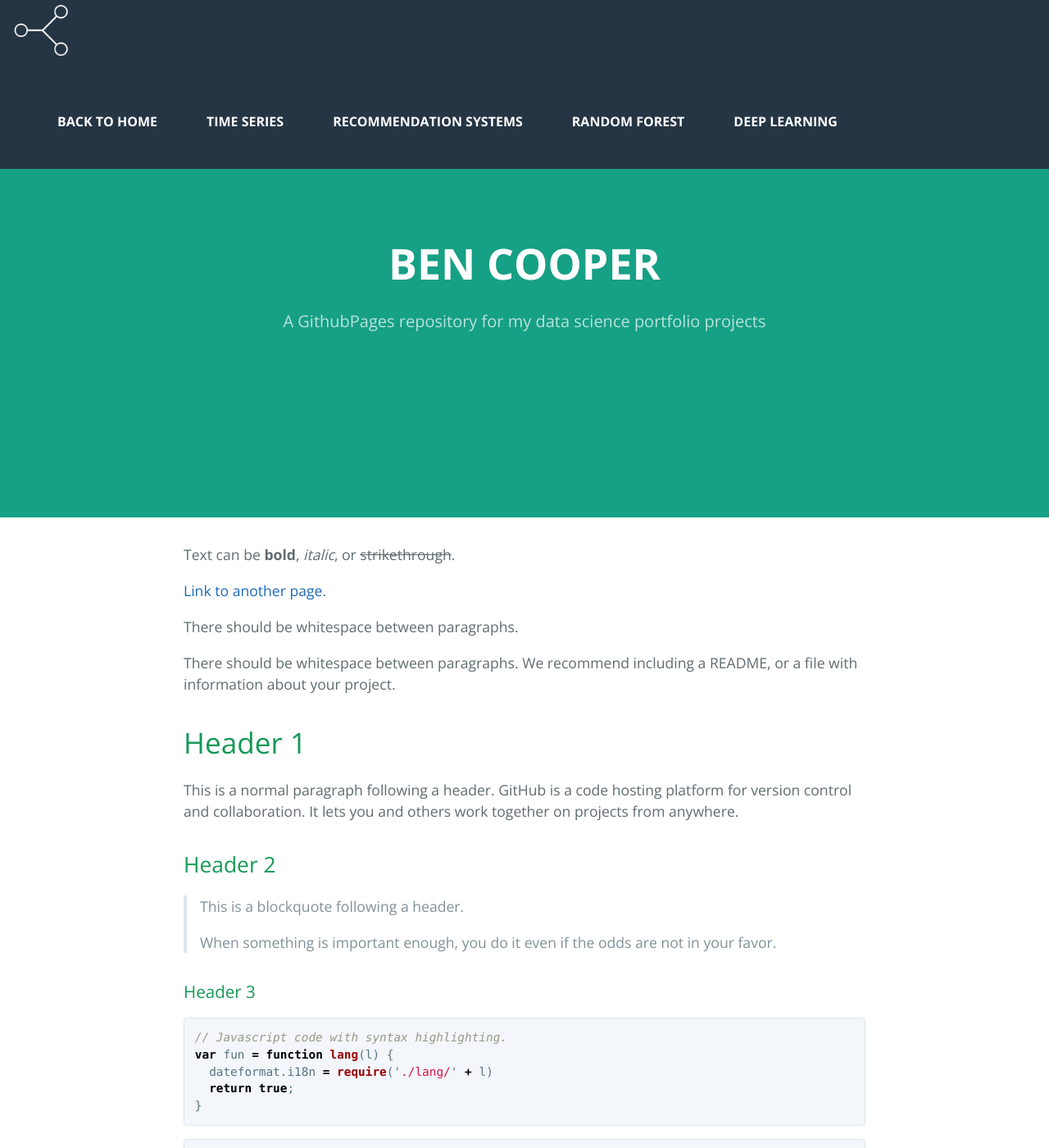
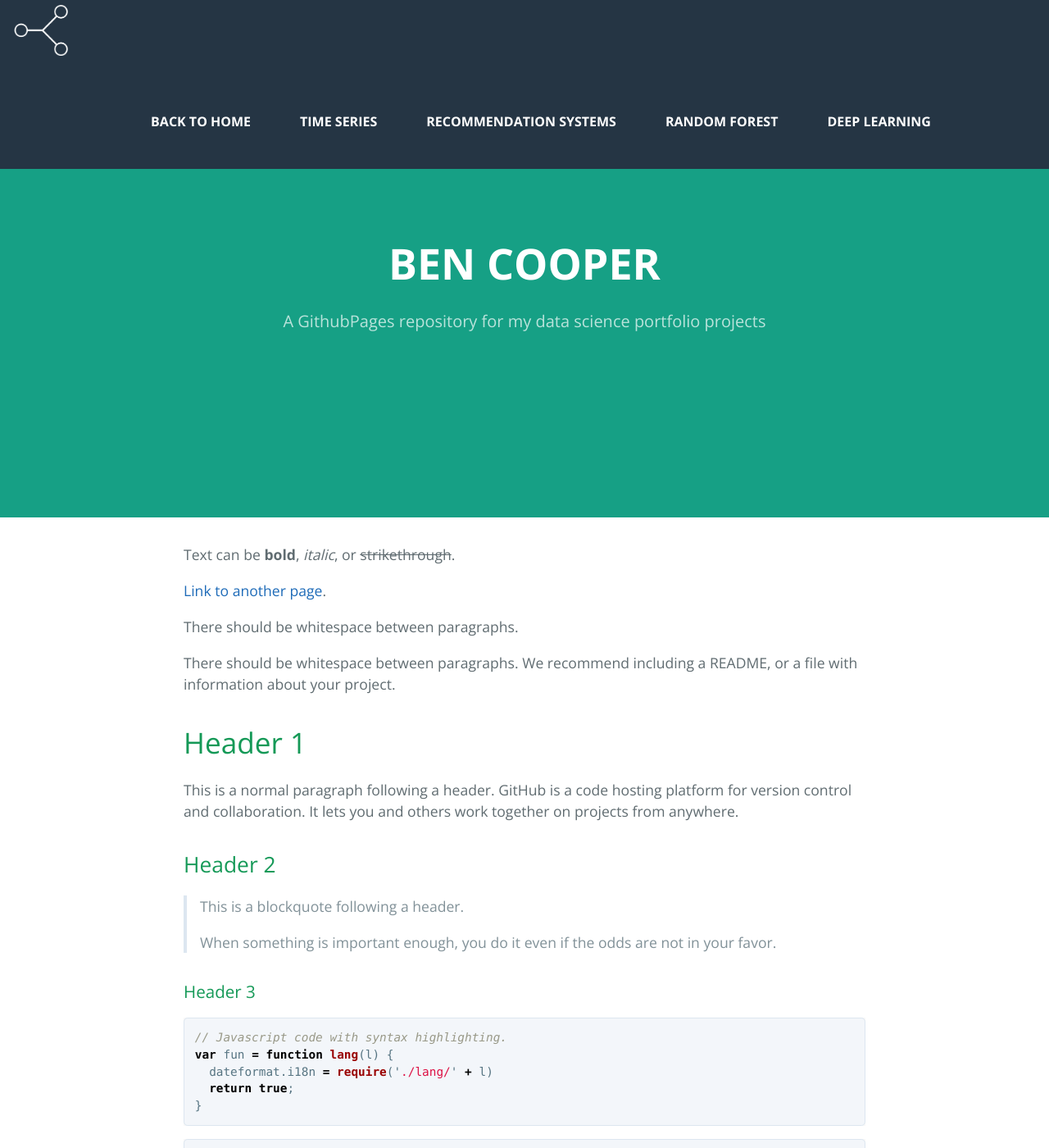
Before and after one commit to benjamin-j-cooper/benjamin-j-cooper.github.io, a Jekyll site: the page built from docs/index.md, in a window 1280 px wide and 1400 px high. Shown: the whole window at 82% size. Built offline with Jekyll 4.4.1, drawn with Linux system fonts in a browser that asks for light colours.

Commit message:
troubleshooting mobile compatability

```diff
--- a/docs/_sass/jekyll-theme-cayman.scss
+++ b/docs/_sass/jekyll-theme-cayman.scss
@@ -463,11 +463,10 @@ a {
 /* Responsiveness */
 @include large {
   .nav {
-
     width: 100%;
     background-color: #253544;
     display: flex;
-    /*justify-content: center;*/
+    justify-content: center;
     position: fixed;
     flex-wrap: wrap;
      /*!
```
